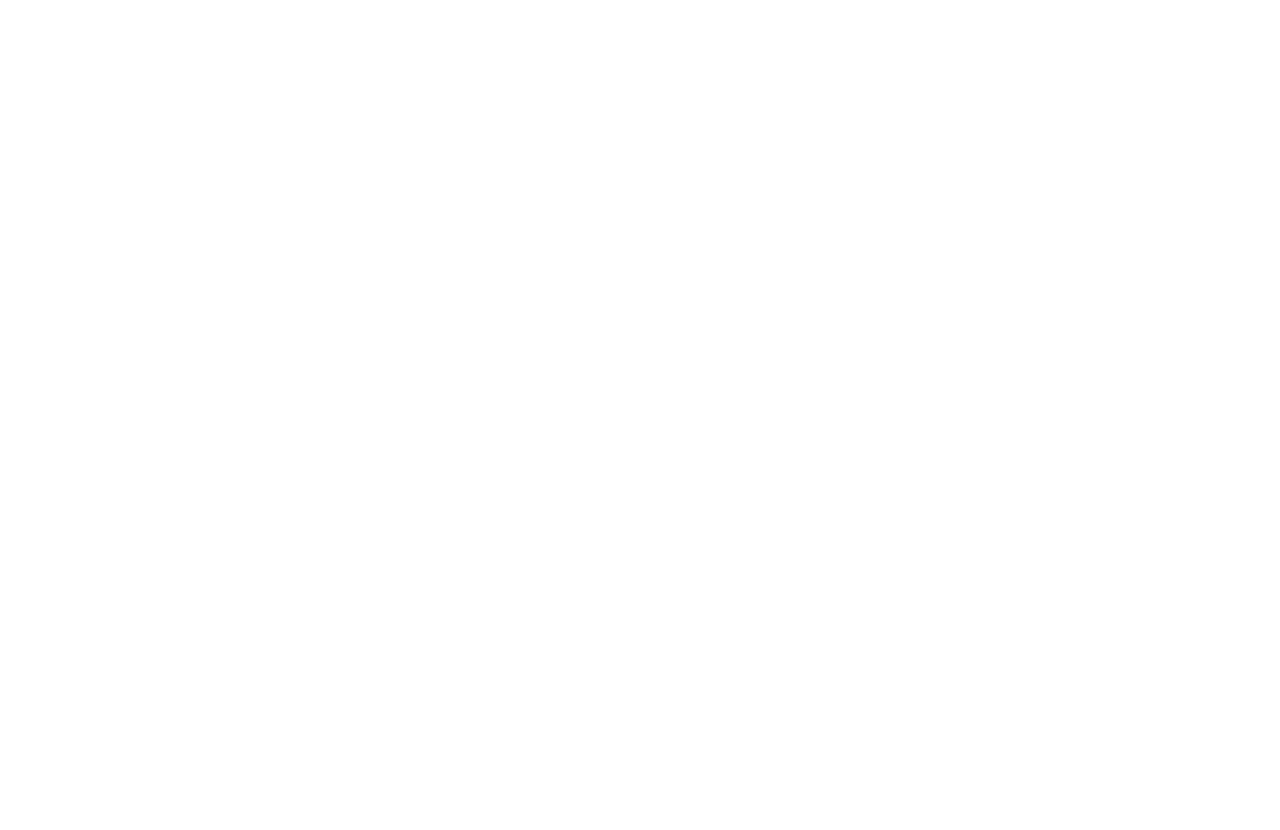
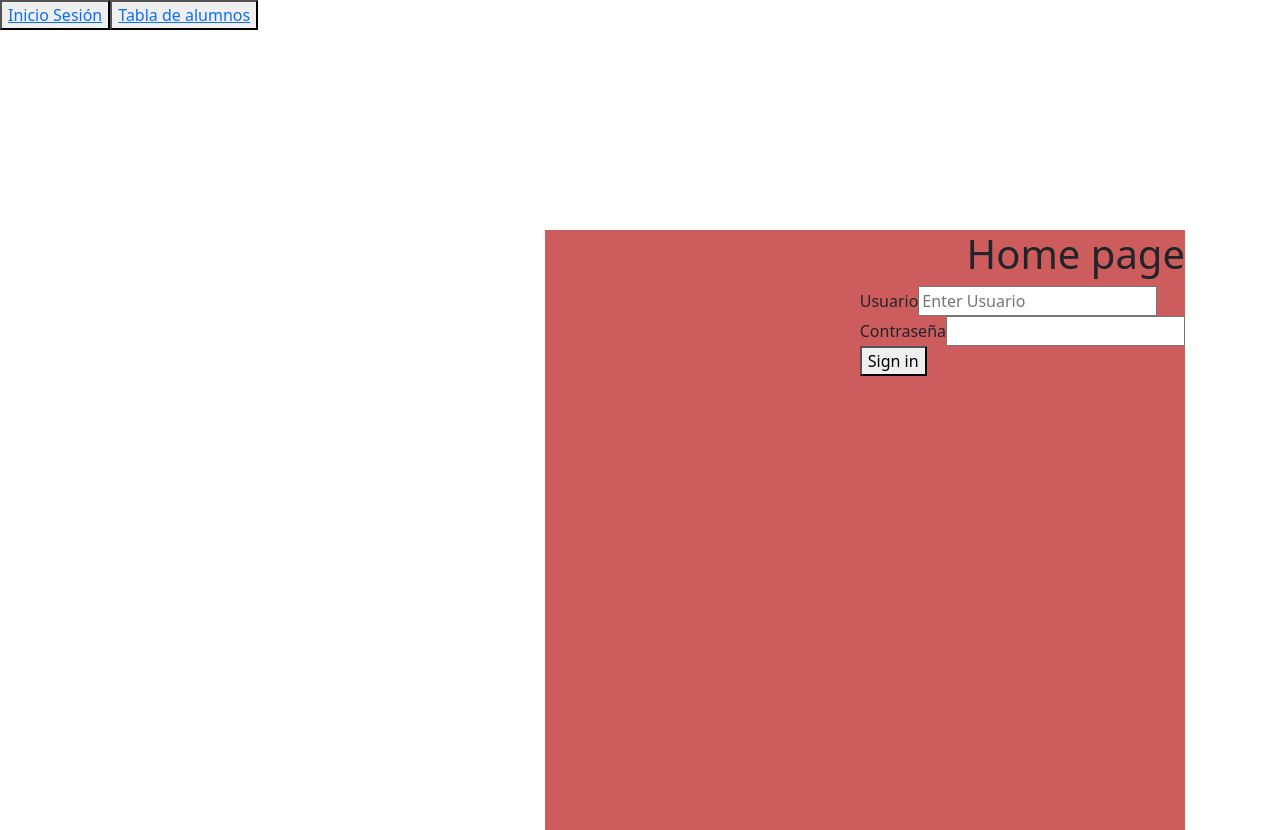
Before and after one commit to mabicodes/crudcoders, a React (Create React App) app in the folder front/: page /iniciarsesion in a window 1280 px wide. Before the commit the page ends 800 px from the top, so only its background shows below. Built offline with nearby package versions, Linux system fonts and the light colour scheme.

Commit message:
adding new components

```diff
--- a/front/package.json
+++ b/front/package.json
@@ -40,6 +40,7 @@
     ]
   },
   "devDependencies": {
+    "react-bootstrap": "^1.6.1",
     "reactstrap": "^8.9.0"
   }
 }
--- a/front/src/App.js
+++ b/front/src/App.js
@@ -1,14 +1,15 @@
 import {BrowserRouter as Router, Switch, Route} from "react-router-dom";
+import {LoginPage} from "./components/LoginPage";
+import {NavBar} from "./components/NavBar";
 import UserComponent from "./components/UserComponent";
-
 
 function App() {
   return (
    <Router>
+        <NavBar />
        <Switch>
-           <Route path="/tabla">
-                <UserComponent />
-           </Route>
+            <Route path="/iniciarsesion" component={LoginPage} />
+            <Route path="/alumnos" component={UserComponent}/>
        </Switch>
    </Router>
   );
--- /dev/null
+++ b/front/src/components/LoginPage.jsx
@@ -0,0 +1,30 @@
+import React from "react";
+import "./stylesheet/loginpage.css";
+
+
+
+
+export const LoginPage = () => {
+    return (
+
+        <div className="loginpage-main">
+
+                <h1>Home page</h1>
+                <form>
+                    <div className="form">
+                        <div>
+                            <label htmlFor="usuario">Usuario</label>
+                            <input type="text" id="usuario" name="usuario" placeholder="Enter Usuario"/>
+                        </div>
+                        <div>
+                            <label htmlFor="password">Contraseña</label>
+                            <input type="text" id="password" name="password"/>
+                        </div>
+                    </div>
+                    <button className="form-login" type="submit" > Sign in </button>
+                </form>
+        </div>
+
+
+    )
+}
--- /dev/null
+++ b/front/src/components/NavBar.jsx
@@ -0,0 +1,23 @@
+import React from "react";
+import {Link} from "react-router-dom";
+
+export const NavBar = () => {
+
+    return (
+
+            <div>
+                <button>
+                    <Link to="/iniciarsesion"> Inicio Sesión </Link>
+                </button>
+                <button>
+                    <Link to="/alumnos"> Tabla de alumnos </Link>
+                </button>
+            </div>
+
+
+
+
+
+
+
+    )}
--- a/front/src/components/UserComponent.jsx
+++ b/front/src/components/UserComponent.jsx
@@ -1,6 +1,7 @@
 import React from "react";
 import UserService from "../services/UserService";
-import {Button} from 'reactstrap';
+import Button from 'react-bootstrap/Button'
+import './stylesheet/usercomponent.css';
 
 
 class UserComponent extends React.Component {
@@ -24,7 +25,7 @@
                 <h1 className="text-center"> CRUD CODERS </h1>
 
                 <div>
-                    <Button variant="warning"> + </Button>
+                    <Button variant="outline-dark"> Agregar alumno/a </Button>
                 </div>
                 <table className="table table-striped">
                     <thead>
@@ -58,8 +59,10 @@
                                     <td> {user.studentPromotion} </td>
                                     <td> {user.emailAddress}</td>
                                     <td>
-                                        <Button variant="primary"> Actualizar </Button>
-                                        <Button variant="danger"> Borrar </Button>
+                                        <div className={"table-action-buttons"}>
+                                            <Button variant="outline-dark"> Actualizar </Button>
+                                            <Button variant="outline-dark"> Eliminar </Button>
+                                        </div>
                                     </td>
                                 </tr>
                         )
@@ -71,5 +74,4 @@
         )
     }
 }
-
 export default UserComponent
--- /dev/null
+++ b/front/src/components/stylesheet/loginpage.css
@@ -0,0 +1,11 @@
+.loginpage-main {
+    display: flex;
+    align-items: flex-end;
+    flex-direction: column;
+    margin: 200px 95px 0px 0px;
+    flex-wrap: wrap;
+    float: right;
+    background-color: indianred;
+    width: 50%;
+    height: 600px;
+}
--- a/front/src/components/stylesheet/usercomponent.css
+++ b/front/src/components/stylesheet/usercomponent.css
@@ -0,0 +1,3 @@
+.table-action-buttons {
+
+}
```
Also changed, not shown: 1 other file (tests, documents, lock files or other folders).
